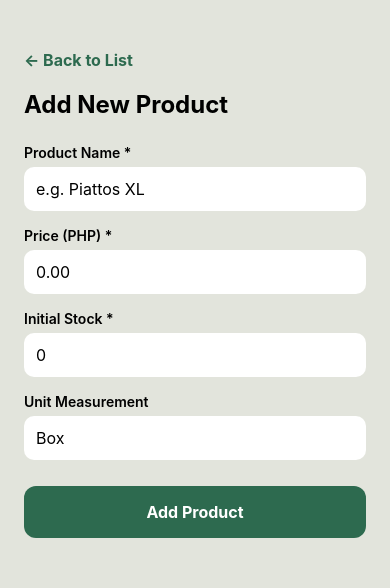
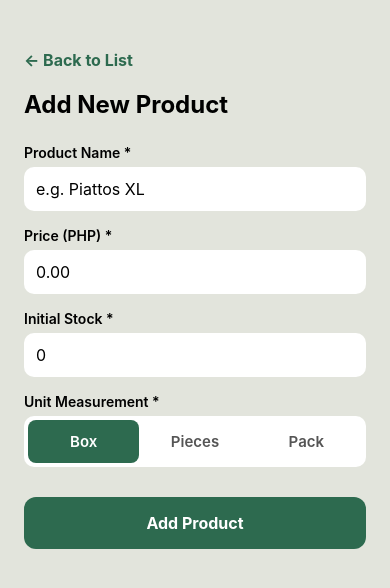
Before and after one commit to lovelymontano/StockTrack, a React Native app: screen /AddProduct in a window 390 px wide. Shown: the top 588 px of the page. Built offline with nearby package versions, Linux system fonts and the light colour scheme; no server answers; the database is empty.

Commit message:
feat: add segment control tabs for unit measurement and update form labels

```diff
--- a/package.json
+++ b/package.json
@@ -10,6 +10,7 @@
   },
   "dependencies": {
     "@react-native-async-storage/async-storage": "2.2.0",
+    "@react-native-picker/picker": "2.11.1",
     "@react-navigation/bottom-tabs": "^7.16.1",
     "@react-navigation/native": "^7.2.4",
     "@react-navigation/native-stack": "^7.15.1",
--- a/src/screens/AddProductScreen.js
+++ b/src/screens/AddProductScreen.js
@@ -1,12 +1,18 @@
 import React, { useState } from 'react';
-import { View, Text, TextInput, TouchableOpacity, StyleSheet, Alert } from 'react-native';
+import { View, Text, TextInput, TouchableOpacity, StyleSheet, Alert, ActivityIndicator } from 'react-native';
 import { addProduct } from '../services/productService';
+// Import essential database instances for duplicate validation checking
+import { db } from '../config/firebase';
+import { collection, getDocs } from 'firebase/firestore';
 
 export default function AddProductScreen({ navigation }) {
     const [name, setName] = useState('');
     const [price, setPrice] = useState('');
     const [stock, setStock] = useState('');
-    const [unit, setUnit] = useState('Box');
+    const [unit, setUnit] = useState('Box'); // Default select option
+
+    // Anti-spam tracker state variable barrier
+    const [isProcessing, setIsProcessing] = useState(false);
 
     const handleSave = async () => {
         if (!name.trim() || !price.trim() || !stock.trim()) {
@@ -18,39 +24,92 @@ export default function AddProductScreen({ navigation }) {
             return;
         }
 
+        if (isProcessing) return;
+
         try {
-            // Keep original object data payload ingestion structure intact
-            await addProduct({ name, price, stock, unit });
+            setIsProcessing(true);
+            const cleanedInputName = name.trim();
+
+            const productsRef = collection(db, 'products');
+            const querySnapshot = await getDocs(productsRef);
+            let nameExists = false;
+
+            querySnapshot.forEach((doc) => {
+                const data = doc.data();
+                if (data.name && data.name.trim().toLowerCase() === cleanedInputName.toLowerCase()) {
+                    nameExists = true;
+                }
+            });
+
+            if (nameExists) {
+                Alert.alert("Product Exists", "Product name already exists.");
+                setIsProcessing(false);
+                return;
+            }
+
+            await addProduct({
+                name: cleanedInputName,
+                price: parseFloat(price),
+                stock: parseInt(stock, 10),
+                unit: unit
+            });
+
             Alert.alert("Success", "New product has been added.");
             navigation.goBack();
         } catch (err) {
             Alert.alert("Error", "Could not save product. Please check your internet connection.");
+            setIsProcessing(false);
         }
     };
 
     return (
         <View style={styles.container}>
-            {/* Added manual custom back link to stack navigator list view */}
-            <TouchableOpacity style={styles.backBtn} onPress={() => navigation.goBack()}>
+            <TouchableOpacity style={styles.backBtn} onPress={() => navigation.goBack()} disabled={isProcessing}>
                 <Text style={styles.backText}>← Back to List</Text>
             </TouchableOpacity>
 
             <Text style={styles.title}>Add New Product</Text>
 
             <Text style={styles.fieldLabel}>Product Name *</Text>
-            <TextInput style={styles.input} value={name} onChangeText={setName} placeholder="e.g. Piattos XL" />
+            <TextInput style={styles.input} value={name} onChangeText={setName} placeholder="e.g. Piattos XL" editable={!isProcessing} />
 
             <Text style={styles.fieldLabel}>Price (PHP) *</Text>
-            <TextInput style={styles.input} value={price} onChangeText={setPrice} keyboardType="numeric" placeholder="0.00" />
+            <TextInput style={styles.input} value={price} onChangeText={setPrice} keyboardType="numeric" placeholder="0.00" editable={!isProcessing} />
 
             <Text style={styles.fieldLabel}>Initial Stock *</Text>
-            <TextInput style={styles.input} value={stock} onChangeText={setStock} keyboardType="numeric" placeholder="0" />
+            <TextInput style={styles.input} value={stock} onChangeText={setStock} keyboardType="numeric" placeholder="0" editable={!isProcessing} />
 
-            <Text style={styles.fieldLabel}>Unit Measurement</Text>
-            <TextInput style={styles.input} value={unit} onChangeText={setUnit} placeholder="e.g. Box, Piece, Pack" />
+            <Text style={styles.fieldLabel}>Unit Measurement *</Text>
+            {/* SAFE ALTERNATIVE: Custom Tab Selector Buttons */}
+            <View style={styles.tabContainer}>
+                {['Box', 'Pieces', 'Pack'].map((item) => (
+                    <TouchableOpacity
+                        key={item}
+                        style={[
+                            styles.tabButton,
+                            unit === item && styles.activeTabButton,
+                            isProcessing && styles.disabledInput
+                        ]}
+                        onPress={() => setUnit(item)}
+                        disabled={isProcessing}
+                    >
+                        <Text style={[styles.tabText, unit === item && styles.activeTabText]}>
+                            {item}
+                        </Text>
+                    </TouchableOpacity>
+                ))}
+            </View>
 
-            <TouchableOpacity style={styles.saveBtn} onPress={handleSave}>
-                <Text style={styles.saveText}>Add Product</Text>
+            <TouchableOpacity
+                style={[styles.saveBtn, isProcessing && styles.disabledBtn]}
+                onPress={handleSave}
+                disabled={isProcessing}
+            >
+                {isProcessing ? (
+                    <ActivityIndicator size="small" color="#fff" />
+                ) : (
+                    <Text style={styles.saveText}>Add Product</Text>
+                )}
             </TouchableOpacity>
         </View>
     );
@@ -63,6 +122,16 @@ const styles = StyleSheet.create({
     title: { fontSize: 24, fontWeight: 'bold', marginBottom: 25 },
     fieldLabel: { fontSize: 14, fontWeight: '600', marginBottom: 6 },
     input: { backgroundColor: '#fff', borderRadius: 10, padding: 12, fontSize: 16, marginBottom: 16 },
+
+    // Custom Segmented Control styling
+    tabContainer: { flexDirection: 'row', backgroundColor: '#fff', borderRadius: 10, padding: 4, marginBottom: 20 },
+    tabButton: { flex: 1, paddingVertical: 12, alignItems: 'center', borderRadius: 8 },
+    activeTabButton: { backgroundColor: '#2d6a4f' },
+    tabText: { fontSize: 15, fontWeight: '600', color: '#555' },
+    activeTabText: { color: '#fff' },
+
+    disabledInput: { opacity: 0.5 },
     saveBtn: { backgroundColor: '#2d6a4f', padding: 16, borderRadius: 12, alignItems: 'center', marginTop: 10 },
-    saveText: { color: '#fff', fontSize: 16, fontWeight: 'bold' }
+    saveText: { color: '#fff', fontSize: 16, fontWeight: 'bold' },
+    disabledBtn: { opacity: 0.6 }
 });
--- a/src/screens/ManageInventoryScreen.js
+++ b/src/screens/ManageInventoryScreen.js
@@ -1,6 +1,8 @@
 import React, { useState } from 'react';
-import { View, Text, TextInput, TouchableOpacity, StyleSheet, Modal } from 'react-native';
+import { View, Text, TextInput, TouchableOpacity, StyleSheet, Modal, ActivityIndicator } from 'react-native';
 import { updateProduct, deleteProduct } from '../services/productService';
+import { db } from '../config/firebase';
+import { collection, getDocs } from 'firebase/firestore';
 
 export default function ManageInventoryScreen({ route, navigation }) {
     const { product } = route.params;
@@ -13,34 +15,58 @@ export default function ManageInventoryScreen({ route, navigation }) {
     const [errorMessage, setErrorMessage] = useState('');
     const [isSuccessModalVisible, setIsSuccessModalVisible] = useState(false);
 
+    const [isProcessing, setIsProcessing] = useState(false);
+
     const handleUpdate = async () => {
         if (!name.trim() || !price.trim() || !stock.trim()) return;
+        if (isProcessing) return;
 
-        // Keep core functional backend logic intact
+        try {
+            setIsProcessing(true);
+            setErrorMessage('');
+            const cleanedInputName = name.trim();
+
+            if (cleanedInputName.toLowerCase() !== product.name.toLowerCase()) {
+                const productsRef = collection(db, 'products');
+                const querySnapshot = await getDocs(productsRef);
+                let nameExists = false;
+
+                querySnapshot.forEach((doc) => {
+                    const data = doc.data();
+                    if (data.name && data.name.trim().toLowerCase() === cleanedInputName.toLowerCase() && doc.id !== product.id) {
+                        nameExists = true;
+                    }
+                });
+
+                if (nameExists) {
+                    setErrorMessage("Product name already exists.");
+                    setIsProcessing(false);
+                    return;
+                }
+            }
+
             await updateProduct(product.id, {
-            name,
+                name: cleanedInputName,
                 price: parseFloat(price),
                 stock: parseInt(stock, 10),
-            unit,
+                unit: unit,
             });
 
-        // Directly route back to the Inventory tab inside MainDashboard nested tree
             navigation.navigate('MainDashboard', { screen: 'Inventory' });
+        } catch (error) {
+            setErrorMessage(error.message || 'Failed to update item details safely.');
+            setIsProcessing(false);
+        }
     };
 
     const executeDelete = async () => {
         try {
             setErrorMessage('');
-
             if (!product || !product.id) {
                 setErrorMessage('Product ID is missing or undefined.');
                 return;
             }
-
-            // Direct execution call to your existing backend database service
             await deleteProduct(product.id);
-
-            // Trigger the custom success popup message
             setIsSuccessModalVisible(true);
         } catch (error) {
             setErrorMessage(error.message || 'Firebase collection access denied.');
@@ -49,32 +75,64 @@ export default function ManageInventoryScreen({ route, navigation }) {
 
     const handleModalClose = () => {
         setIsSuccessModalVisible(false);
-        // Explicitly force navigation routing to transition into the nested Inventory tab view
         navigation.navigate('MainDashboard', { screen: 'Inventory' });
     };
 
     return (
         <View style={styles.container}>
-            <TouchableOpacity style={styles.backBtn} onPress={() => navigation.goBack()}>
+            <TouchableOpacity style={styles.backBtn} onPress={() => navigation.goBack()} disabled={isProcessing}>
                 <Text style={styles.backText}>← Cancel</Text>
             </TouchableOpacity>
 
             <Text style={styles.title}>Edit Product Details</Text>
 
-            <TextInput style={styles.input} value={name} onChangeText={setName} placeholder="Product Name" />
-            <TextInput style={styles.input} value={price} onChangeText={setPrice} keyboardType="numeric" placeholder="Price" />
-            <TextInput style={styles.input} value={stock} onChangeText={setStock} keyboardType="numeric" placeholder="Stock Count" />
-            <TextInput style={styles.input} value={unit} onChangeText={setUnit} placeholder="Unit (e.g. Box, Piece, Pack)" />
+            <Text style={styles.fieldLabel}>Product Name *</Text>
+            <TextInput style={styles.input} value={name} onChangeText={setName} placeholder="Product Name" editable={!isProcessing} />
+
+            <Text style={styles.fieldLabel}>Price (PHP) *</Text>
+            <TextInput style={styles.input} value={price} onChangeText={setPrice} keyboardType="numeric" placeholder="Price" editable={!isProcessing} />
+
+            <Text style={styles.fieldLabel}>Initial Stock *</Text>
+            <TextInput style={styles.input} value={stock} onChangeText={setStock} keyboardType="numeric" placeholder="Stock Count" editable={!isProcessing} />
+
+            <Text style={styles.fieldLabel}>Unit Measurement *</Text>
+            {/* SAFE ALTERNATIVE: Custom Tab Selector Buttons */}
+            <View style={styles.tabContainer}>
+                {['Box', 'Pieces', 'Pack'].map((item) => (
+                    <TouchableOpacity
+                        key={item}
+                        style={[
+                            styles.tabButton,
+                            unit === item && styles.activeTabButton,
+                            isProcessing && styles.disabledInput
+                        ]}
+                        onPress={() => setUnit(item)}
+                        disabled={isProcessing}
+                    >
+                        <Text style={[styles.tabText, unit === item && styles.activeTabText]}>
+                            {item}
+                        </Text>
+                    </TouchableOpacity>
+                ))}
+            </View>
 
             {errorMessage ? <Text style={styles.errorBanner}>{errorMessage}</Text> : null}
 
             {!isConfirmingDelete ? (
                 <>
-                    <TouchableOpacity style={styles.updateBtn} onPress={handleUpdate}>
+                    <TouchableOpacity
+                        style={[styles.updateBtn, isProcessing && styles.disabledBtn]}
+                        onPress={handleUpdate}
+                        disabled={isProcessing}
+                    >
+                        {isProcessing ? (
+                            <ActivityIndicator size="small" color="#fff" />
+                        ) : (
                             <Text style={styles.btnText}>Save Changes</Text>
+                        )}
                     </TouchableOpacity>
 
-                    <TouchableOpacity style={styles.deleteBtn} onPress={() => setIsConfirmingDelete(true)}>
+                    <TouchableOpacity style={[styles.deleteBtn, isProcessing && styles.disabledBtn]} onPress={() => setIsConfirmingDelete(true)} disabled={isProcessing}>
                         <Text style={styles.btnText}>Delete Product</Text>
                     </TouchableOpacity>
                 </>
@@ -92,17 +150,12 @@ export default function ManageInventoryScreen({ route, navigation }) {
                 </View>
             )}
 
-            <Modal
-                transparent={true}
-                visible={isSuccessModalVisible}
-                animationType="fade"
-            >
+            <Modal transparent={true} visible={isSuccessModalVisible} animationType="fade">
                 <View style={styles.modalOverlay}>
                     <View style={styles.modalContent}>
                         <Text style={styles.modalIcon}>🗑️</Text>
                         <Text style={styles.modalTitle}>Success</Text>
                         <Text style={styles.modalMessage}>The product has been successfully deleted from the system.</Text>
-
                         <TouchableOpacity style={styles.modalButton} onPress={handleModalClose}>
                             <Text style={styles.modalButtonText}>OK</Text>
                         </TouchableOpacity>
@@ -118,19 +171,27 @@ const styles = StyleSheet.create({
     backBtn: { marginBottom: 20 },
     backText: { fontSize: 16, color: '#2d6a4f', fontWeight: 'bold' },
     title: { fontSize: 24, fontWeight: 'bold', marginBottom: 20 },
+    fieldLabel: { fontSize: 14, fontWeight: '600', marginBottom: 6 },
     input: { backgroundColor: '#fff', borderRadius: 10, padding: 12, fontSize: 16, marginBottom: 16 },
+
+    // Custom Segmented Control styling
+    tabContainer: { flexDirection: 'row', backgroundColor: '#fff', borderRadius: 10, padding: 4, marginBottom: 20 },
+    tabButton: { flex: 1, paddingVertical: 12, alignItems: 'center', borderRadius: 8 },
+    activeTabButton: { backgroundColor: '#2d6a4f' },
+    tabText: { fontSize: 15, fontWeight: '600', color: '#555' },
+    activeTabText: { color: '#fff' },
+
+    disabledInput: { opacity: 0.5 },
     updateBtn: { backgroundColor: '#2d6a4f', padding: 16, borderRadius: 12, alignItems: 'center', marginBottom: 12 },
     deleteBtn: { backgroundColor: '#b7094c', padding: 16, borderRadius: 12, alignItems: 'center' },
     btnText: { color: '#fff', fontSize: 16, fontWeight: 'bold' },
-
+    disabledBtn: { opacity: 0.6 },
     confirmBox: { backgroundColor: '#fff', padding: 16, borderRadius: 12, borderWidth: 1, borderColor: '#b7094c', alignItems: 'center' },
     confirmText: { fontSize: 14, fontWeight: '600', color: '#b7094c', marginBottom: 14, textAlign: 'center' },
     confirmDeleteBtn: { backgroundColor: '#b7094c', padding: 14, borderRadius: 8, width: '100%', alignItems: 'center', marginBottom: 8 },
     cancelDeleteBtn: { padding: 10, width: '100%', alignItems: 'center' },
     cancelText: { color: '#666', fontSize: 15, fontWeight: '600' },
-
     errorBanner: { color: '#b7094c', backgroundColor: '#fde8ed', padding: 10, borderRadius: 8, marginBottom: 15, fontWeight: '600', textAlign: 'center' },
-
     modalOverlay: { flex: 1, backgroundColor: 'rgba(0, 0, 0, 0.5)', justifyContent: 'center', alignItems: 'center' },
     modalContent: { backgroundColor: '#fff', width: '80%', padding: 24, borderRadius: 20, alignItems: 'center', shadowColor: '#000', shadowOffset: { width: 0, height: 2 }, shadowOpacity: 0.25, shadowRadius: 4, elevation: 5 },
     modalIcon: { fontSize: 40, marginBottom: 12 },
```
Also changed, not shown: 1 other file (tests, documents, lock files or other folders). Lines whose indentation alone changed are shown as unchanged.
